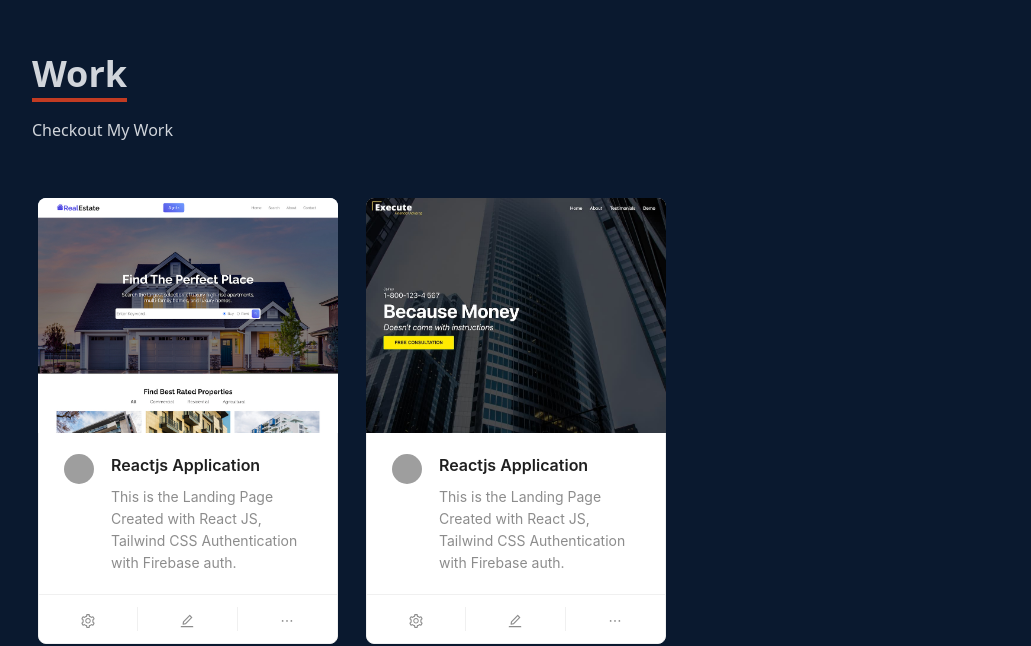
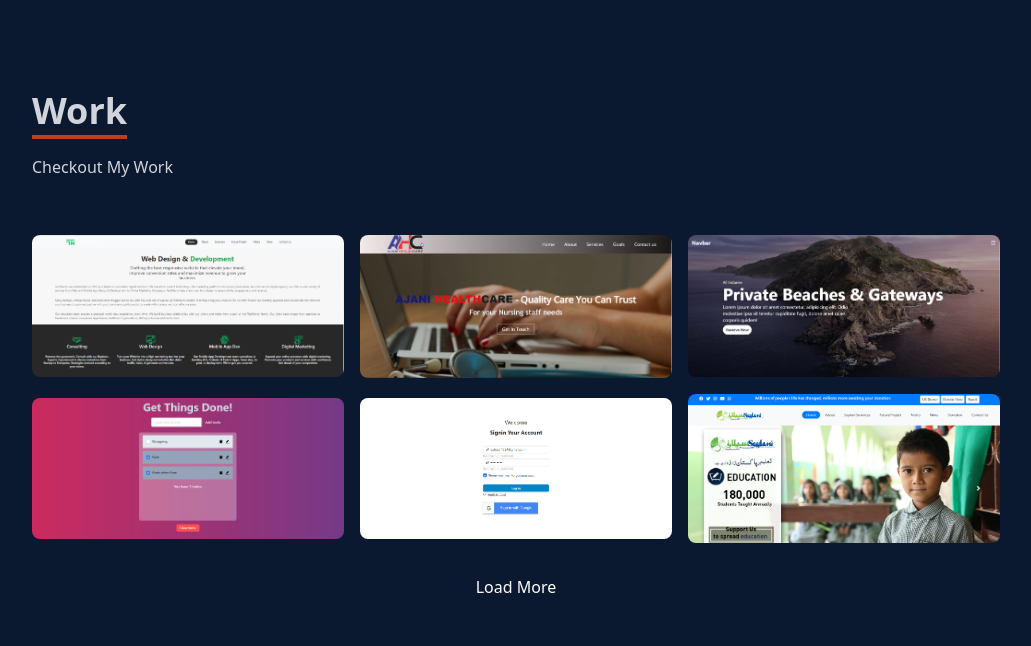
Before and after one commit to abhilashwasekar/Portfolio_Abhilash, a React (Create React App) app: page / in a window 1280 px wide. Shown: the part 2451-3097 px from the top of the page, without its empty margins (124-1155 px from the left). Built offline with nearby package versions, Linux system fonts and the light colour scheme; grey boxes are pictures that could not be loaded.

Commit message:
re-revert changes try to resolve issues

```diff
--- a/src/App.js
+++ b/src/App.js
@@ -4,7 +4,7 @@
 import Home from './Components/Home';
 import Navbar from './Components/Navbar';
 import Skills from './Components/Skills';
-import Work from './Components/Work';
+import Work2 from './Components/Work2';
 
 function App() {
   return (
@@ -14,7 +14,7 @@
       <Home />
       <About />
       <Skills />
-      <Work />
+      <Work2 />
       <Contact />
     </div>
 
--- a/src/Components/Work.jsx
+++ b/src/Components/Work.jsx
@@ -1,83 +1,83 @@
-import React from 'react';
-import { EditOutlined, EllipsisOutlined, SettingOutlined } from '@ant-design/icons';
-import { Avatar, Card } from 'antd';
-import Project1 from '../asset/projects/realestate.jpg';
-import Project2 from '../asset/projects/workImg.jpeg';
+// import React from 'react';
+// import { EditOutlined, EllipsisOutlined, SettingOutlined } from '@ant-design/icons';
+// import { Avatar, Card } from 'antd';
+// import Project1 from '../asset/projects/realestate.jpg';
+// import Project2 from '../asset/projects/workImg.jpeg';
 
-const { Meta } = Card;
+// const { Meta } = Card;
 
-const Work = () => {
-    return (
-        <div name='work' className='w-full md:h-screen text-gray-300 bg-[#0a192f] font-sans'>
-            <div className='max-w-[1000px] mx-auto p-4 flex flex-col justify-center w-full h-full'>
-                <div className='pb-8'>
-                    <p className='text-4xl font-bold inline border-b-4 border-[#C23B22] text-gray-300'>Work</p>
-                    <p className='py-6'>Checkout My Work</p>
+// const Work = () => {
+//     return (
+//         <div name='work' className='w-full md:h-screen text-gray-300 bg-[#0a192f] font-sans'>
+//             <div className='max-w-[1000px] mx-auto p-4 flex flex-col justify-center w-full h-full'>
+//                 <div className='pb-8'>
+//                     <p className='text-4xl font-bold inline border-b-4 border-[#C23B22] text-gray-300'>Work</p>
+//                     <p className='py-6'>Checkout My Work</p>
 
-                </div>
+//                 </div>
 
-                <div className='grid sm:grid-cols-2 md:grid-cols-3 gap-4'>
-                    <div className='group flex justify-center items-center mx-auto'>
+//                 <div className='grid sm:grid-cols-2 md:grid-cols-3 gap-4'>
+//                     <div className='group flex justify-center items-center mx-auto'>
 
-                        <Card
+//                         <Card
 
-                            style={{ width: 300 }}
-                            cover={
-                                <img
-                                    alt="example"
-                                    src={Project1}
-                                />
-                            }
-                            actions={[
-                                <SettingOutlined key="setting" />,
-                                <EditOutlined key="edit" />,
-                                <EllipsisOutlined key="ellipsis" />,
-                            ]}
-                        >
-                            <Meta
-                                avatar={<Avatar src="https://xsgames.co/randomusers/avatar.php?g=pixel" />}
-                                title="Reactjs Application"
-                                description="This is the Landing Page Created with React JS, Tailwind CSS Authentication with Firebase auth."
-                            />
-                        </Card>
+//                             style={{ width: 300 }}
+//                             cover={
+//                                 <img
+//                                     alt="example"
+//                                     src={Project1}
+//                                 />
+//                             }
+//                             actions={[
+//                                 <SettingOutlined key="setting" />,
+//                                 <EditOutlined key="edit" />,
+//                                 <EllipsisOutlined key="ellipsis" />,
+//                             ]}
+//                         >
+//                             <Meta
+//                                 avatar={<Avatar src="https://xsgames.co/randomusers/avatar.php?g=pixel" />}
+//                                 title="Reactjs Application"
+//                                 description="This is the Landing Page Created with React JS, Tailwind CSS Authentication with Firebase auth."
+//                             />
+//                         </Card>
 
 
 
-                    </div>
-                    <div className='group flex justify-center items-center mx-auto'>
+//                     </div>
+//                     <div className='group flex justify-center items-center mx-auto'>
 
-                        <Card
-                            hoverable='true'
-                            style={{ width: 300 }}
-                            cover={
-                                <img
-                                    alt="example"
-                                    src={Project2}
-                                />
-                            }
-                            actions={[
-                                <SettingOutlined key="setting" />,
-                                <EditOutlined key="edit" />,
-                                <EllipsisOutlined key="ellipsis" />,
-                            ]}
-                        >
-                            <Meta
-                                avatar={<Avatar src="https://xsgames.co/randomusers/avatar.php?g=pixel" />}
-                                title="Reactjs Application"
-                                description="This is the Landing Page Created with React JS, Tailwind CSS Authentication with Firebase auth."
-                            />
+//                         <Card
+//                             hoverable='true'
+//                             style={{ width: 300 }}
+//                             cover={
+//                                 <img
+//                                     alt="example"
+//                                     src={Project2}
+//                                 />
+//                             }
+//                             actions={[
+//                                 <SettingOutlined key="setting" />,
+//                                 <EditOutlined key="edit" />,
+//                                 <EllipsisOutlined key="ellipsis" />,
+//                             ]}
+//                         >
+//                             <Meta
+//                                 avatar={<Avatar src="https://xsgames.co/randomusers/avatar.php?g=pixel" />}
+//                                 title="Reactjs Application"
+//                                 description="This is the Landing Page Created with React JS, Tailwind CSS Authentication with Firebase auth."
+//                             />
 
-                        </Card>
+//                         </Card>
 
 
 
-                    </div>
+//                     </div>
 
-                </div>
-            </div>
+//                 </div>
+//             </div>
 
-        </div>
-    )
-}
+//         </div>
+//     )
+// }
 
-export default Work
+// export default Work
--- a/src/Components/Work2.jsx
+++ b/src/Components/Work2.jsx
@@ -1,95 +1,95 @@
-// import React, { useEffect, useState } from 'react'
-// import { EditOutlined, EllipsisOutlined, SettingOutlined } from '@ant-design/icons';
-// import { Avatar, Card } from 'antd';
-// import data from '../data/portfolioData';
-// import AOS from 'aos';
-// import 'aos/dist/aos.css';
-// import ShowCard from './ShowCard';
+import React, { useEffect, useState } from 'react'
+import { EditOutlined, EllipsisOutlined, SettingOutlined } from '@ant-design/icons';
+import { Avatar, Card } from 'antd';
+import data from '../data/portfolioData';
+import AOS from 'aos';
+import 'aos/dist/aos.css';
+import ShowCard from './ShowCard';
 
 
-// const { Meta } = Card;
+const { Meta } = Card;
 
 
 
-// const Work2 = () => {
-//     const [nextItems, setNextItems] = useState(6)
-//     const [portfolios, setPortfolios] = useState(data)
-//     const [showCard, setShowCard] = useState(false)
-//     const [activeId, setActiveId] = useState(null)
+const Work2 = () => {
+    const [nextItems, setNextItems] = useState(6)
+    const [portfolios, setPortfolios] = useState(data)
+    const [showCard, setShowCard] = useState(false)
+    const [activeId, setActiveId] = useState(null)
 
 
-//     useEffect(() => {
-//         AOS.init()
+    useEffect(() => {
+        AOS.init()
 
-//     }, [])
+    }, [])
 
-//     const handleLoadMore = () => {
-//         setNextItems(prev => prev + 3)
-//     }
+    const handleLoadMore = () => {
+        setNextItems(prev => prev + 3)
+    }
 
-//     const handleShowCard = (id) => {
-//         setShowCard(true)
-//         setActiveId(id)
+    const handleShowCard = (id) => {
+        setShowCard(true)
+        setActiveId(id)
 
-//     }
+    }
 
 
-//     data.filter((index)=>{
-//         console.log("Protfolio data", index.imgUrl)
-//     })
+    data.filter((index)=>{
+        console.log("Protfolio data", index.imgUrl)
+    })
 
 
-//     return (
-//         <div name='work' className='w-full md:h-screen text-gray-300 bg-[#0a192f] font-sans'>
-//             <div className='max-w-[1000px] mx-auto p-4 flex flex-col justify-center w-full h-full'>
-//                 <div className='pb-8'>
-//                     <p className='text-4xl font-bold inline border-b-4 border-[#C23B22] text-gray-300'>Work</p>
-//                     <p className='py-6'>Checkout My Work</p>
+    return (
+        <div name='work' className='w-full md:h-screen text-gray-300 bg-[#0a192f] font-sans'>
+            <div className='max-w-[1000px] mx-auto p-4 flex flex-col justify-center w-full h-full'>
+                <div className='pb-8'>
+                    <p className='text-4xl font-bold inline border-b-4 border-[#C23B22] text-gray-300'>Work</p>
+                    <p className='py-6'>Checkout My Work</p>
 
-//                 </div>
+                </div>
 
-//                 <div className='grid sm:grid-cols-2 md:grid-cols-3 gap-4'>
-//                     {
-//                         portfolios.slice(0, nextItems)?.map((portfolio, index) => (
-//                             <div className='group flex justify-center items-center mx-auto relative z-[1]'
-//                                 key={index}
-//                                 data-aos='fade-zoom-in'
-//                                 data-aos-delay='50'
-//                                 data-aos-duration='1000'
-//                             >
-//                                 <figure>
-//                                     <img className='rounded-[8px]' src={portfolio.imgUrl} alt="figure" />
-//                                 </figure>
+                <div className='grid sm:grid-cols-2 md:grid-cols-3 gap-4'>
+                    {
+                        portfolios.slice(0, nextItems)?.map((portfolio, index) => (
+                            <div className='group flex justify-center items-center mx-auto relative z-[1]'
+                                key={index}
+                                data-aos='fade-zoom-in'
+                                data-aos-delay='50'
+                                data-aos-duration='1000'
+                            >
+                                <figure>
+                                    <img className='rounded-[8px]' src={portfolio.imgUrl} alt="figure" />
+                                </figure>
 
-//                                 <div className='w-full h-full bg-[#0a192f] backdrop-filter backdrop-blur-sm bg-opacity-30 rounded-[8px] absolute top-0 left-0 z-[5] hidden group-hover:block cursor-pointer'>
-//                                     <div className='w-full h-full flex items-center justify-center'>
-//                                         <button onClick={() => handleShowCard(portfolio.id)} className='text-white bg-[#0a192f] hover:bg-[#53565a] py-2 px-4 rounded-[8px] font-500 ease-in duration-200'>See details</button>
+                                <div className='w-full h-full bg-[#0a192f] backdrop-filter backdrop-blur-sm bg-opacity-30 rounded-[8px] absolute top-0 left-0 z-[5] hidden group-hover:block cursor-pointer'>
+                                    <div className='w-full h-full flex items-center justify-center'>
+                                        <button onClick={() => handleShowCard(portfolio.id)} className='text-white bg-[#0a192f] hover:bg-[#53565a] py-2 px-4 rounded-[8px] font-500 ease-in duration-200'>See details</button>
 
-//                                     </div>
-//                                 </div>
+                                    </div>
+                                </div>
 
-//                             </div>
-//                         )
+                            </div>
+                        )
 
-//                         )
-//                     }
+                        )
+                    }
 
-//                 </div>
+                </div>
 
-//                 <div className='text-center mt-6'>
-//                     {nextItems < portfolios.length && data.length > 6 && (
+                <div className='text-center mt-6'>
+                    {nextItems < portfolios.length && data.length > 6 && (
 
-//                         <button onClick={handleLoadMore} className='text-white bg-[#0a192f] hover:bg-[#53565a] py-2 px-4 rounded-[8px] font-500 ease-in duration-200'>Load More</button>
-//                     )}
-//                 </div>
-//             </div>
+                        <button onClick={handleLoadMore} className='text-white bg-[#0a192f] hover:bg-[#53565a] py-2 px-4 rounded-[8px] font-500 ease-in duration-200'>Load More</button>
+                    )}
+                </div>
+            </div>
 
-//             {
-//                 showCard && <ShowCard setShowCard={setShowCard} activeId={activeId} />
-//             }
+            {
+                showCard && <ShowCard setShowCard={setShowCard} activeId={activeId} />
+            }
 
-//         </div>
-//     )
-// }
+        </div>
+    )
+}
 
-// export default Work2
+export default Work2
```
Also changed, not shown: src/data/portfolioData.js (+97 -97 lines).
